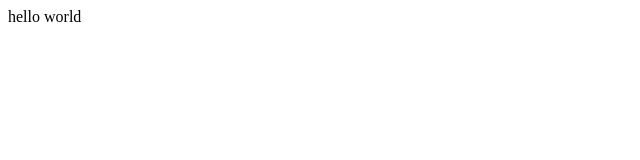
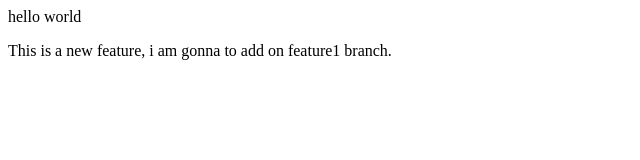
Before and after one commit to gauravkaushik3106/local-repo, a plain HTML site: page index.html in a window 1280 px wide. Shown: the whole page, without its empty margins (0-640 px from the left). Drawn offline with Linux system fonts and the light colour scheme.

Commit message:
added new para in feature1

```diff
--- a/index.html
+++ b/index.html
@@ -1 +1,2 @@
 <p>hello world</p>
+<p>This is a new feature, i am gonna to add on feature1 branch.</p>
```
